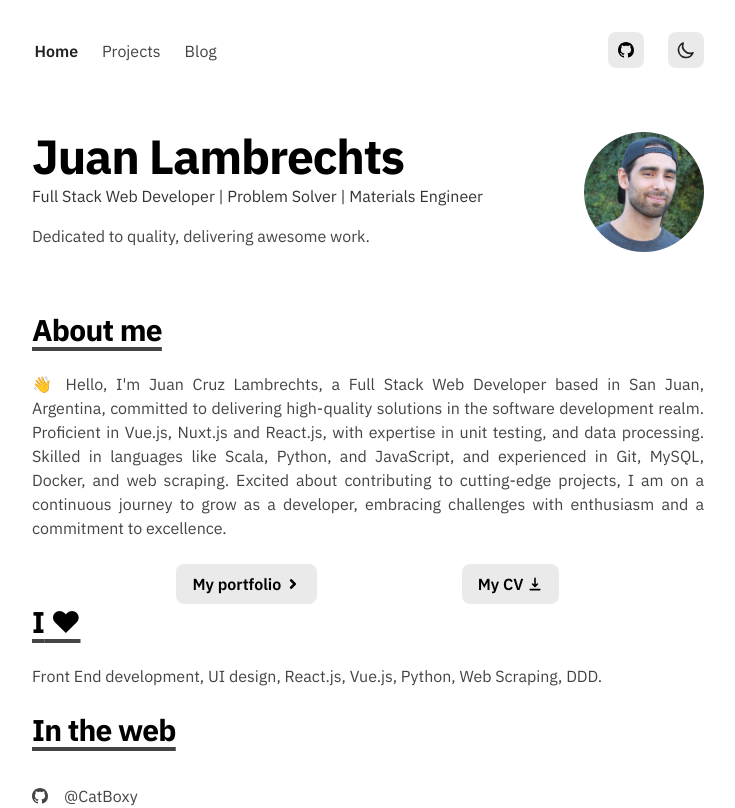
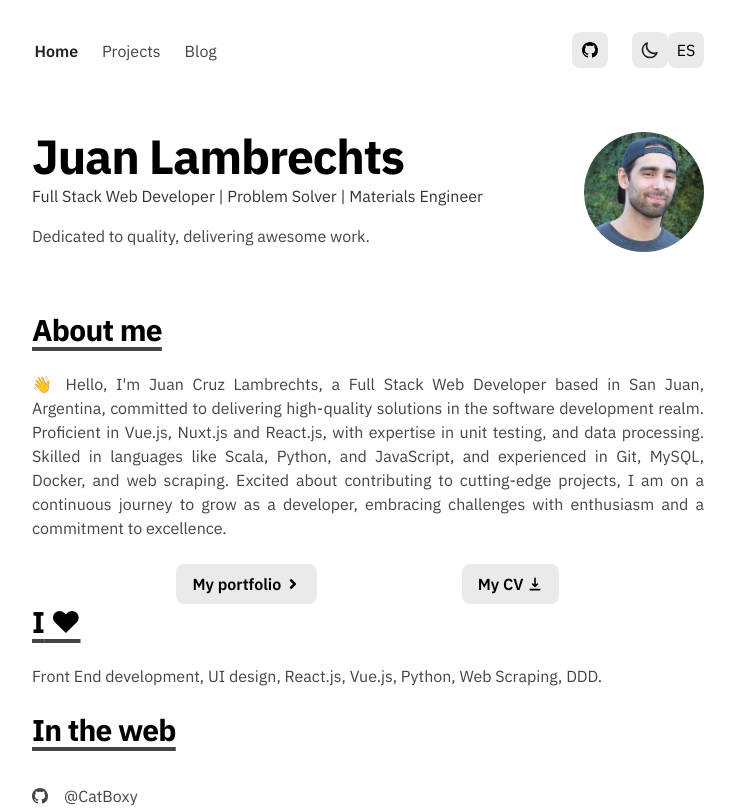
Before and after one commit to CatBoxy/personal-portfolio, a Next.js app: page / in a window 1280 px wide. Shown: the top 808 px of the page, without its empty margins (272-1007 px from the left). Built offline with nearby package versions, Linux system fonts and the light colour scheme.

Commit message:
new language switch buttton

```diff
--- /dev/null
+++ b/components/languageSwitchButton.jsx
@@ -0,0 +1,26 @@
+import React from 'react';
+import { useRouter } from 'next/router'
+
+export default function LanguageSwitchButton() {
+
+  const router = useRouter()
+  const { locale } = router
+  const otherLocale = locale === 'en' ? 'es' : 'en'
+
+  const handleSwitch = () => {
+    const currentPath = router.asPath
+    router.push(currentPath, currentPath, { locale: otherLocale })
+  }
+
+  return (
+    <>
+      <button
+        type="button"
+        className="w-9 h-9 dark:bg-gray-600 bg-gray-200 rounded-lg flex items-center justify-center hover:ring-2 ring-gray-300 transition-all"
+        onClick={handleSwitch}
+      >
+        {otherLocale.toUpperCase()}
+      </button>
+    </>
+  );
+}
--- a/components/nav.jsx
+++ b/components/nav.jsx
@@ -1,9 +1,11 @@
 import React from 'react';
 import { BsGithub } from 'react-icons/bs';
+
 import useTranslation from '../hooks/useTranslation';
 import HiddenMenu from './hiddenMenu';
 import NavItem from './navItem';
 import ThemeButton from './themeButton';
+import LanguageSwitchButton from './languageSwitchButton';
 
 export default function Nav() {
   const t = useTranslation();
@@ -23,6 +25,7 @@ export default function Nav() {
             </button>
           </a>
           <ThemeButton/>
+          <LanguageSwitchButton/>
         </div>
       </nav>
     </>
```
